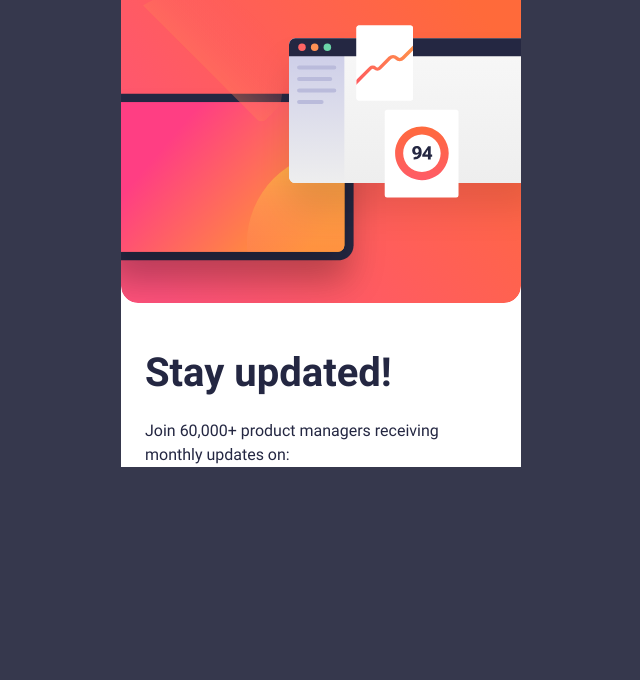
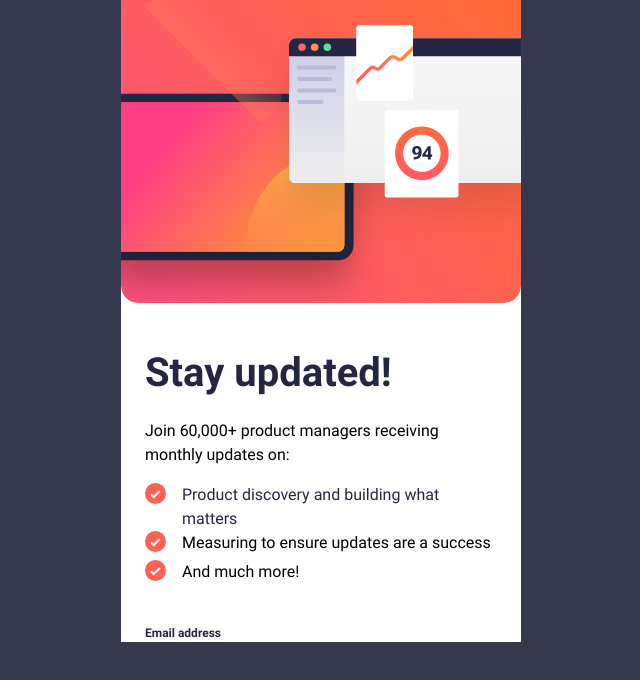
Before and after one commit to Maz-hub/newsletter-signup, a React (Vite) app: page / in a window 1280 px wide. Shown: the top 680 px of the page, without its empty margins (319-959 px from the left). Built offline with nearby package versions, Linux system fonts and the light colour scheme.

Commit message:
added 3 icon lists, with text

```diff
--- a/src/components/NewsletterCard.jsx
+++ b/src/components/NewsletterCard.jsx
@@ -1,4 +1,5 @@
 import mobileIllustration from "../assets/images/illustration-sign-up-mobile.svg";
+import icon from "../assets/images/icon-list.svg";
 
 const NewsletterCard = () => {
   return (
@@ -12,11 +13,33 @@ const NewsletterCard = () => {
       </div>
 
       <div className="mt-10 mx-6">
-        <h1 className="heading-primary-mobile">Stay updated!</h1>
-        <div className="mt-4">
-          <p className="text-mobile">
+        <h1 className="text-preset-mobile">Stay updated!</h1>
+        <div className="my-4">
+          <p className="text-regular">
             Join 60,000+ product managers receiving monthly updates on:
           </p>
+        </div>
+        <div className="mb-10">
+          <div className="flex items-start">
+            <img src={icon} alt="" className="mr-4 mb-2" />
+            <p className="text-preset-regular">
+              Product discovery and building what matters
+            </p>
+          </div>
+
+          <div className="flex items-start">
+            <img src={icon} alt="" className="mr-4 mb-2" />
+            <p>Measuring to ensure updates are a success</p>
+          </div>
+
+          <div className="flex items-start">
+            <img src={icon} alt="" className="mr-4" />
+            <p>And much more!</p>
+          </div>
+        </div>
+
+        <div>
+          <p className="text-preset-3">Email address</p>
         </div>
       </div>
     </div>
--- a/src/index.css
+++ b/src/index.css
@@ -76,11 +76,15 @@ body {
         @apply bg-white flex flex-col w-full max-w-[400px] mx-auto mt-[--spacing-600];
     }
 
-    .heading-primary-mobile {
+    .text-preset-mobile {
         @apply text-[length:var(--text-preset-1-mobile)] leading-[--leading-preset-1-mobile] tracking-[--tracking-preset-1-mobile] [font-weight:var(--font-weight-preset-1-mobile)] text-left text-[color:var(--color-blue-800)];
     }
 
-    .text-mobile {
+    .text-preset-3 {
+        @apply text-[length:var(--text-preset-3)] leading-[--leading-preset-3] tracking-[--tracking-preset-3] [font-weight:var(--font-weight-preset-3)] text-left text-[color:var(--color-blue-800)];
+    }
+
+    .text-preset-regular {
         @apply text-[length:var(--text-preset-2-regular)] leading-[--leading-preset-2-regular] tracking-[--tracking-preset-2-regular] [font-weight:var(--font-weight-preset-2-regular)] text-left text-[color:var(--color-blue-800)]
     }
 
```
